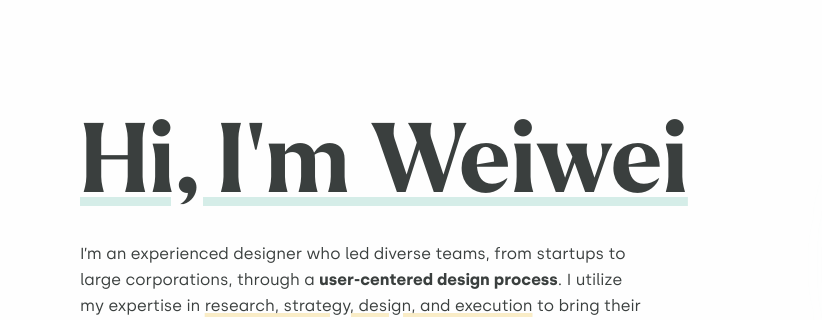
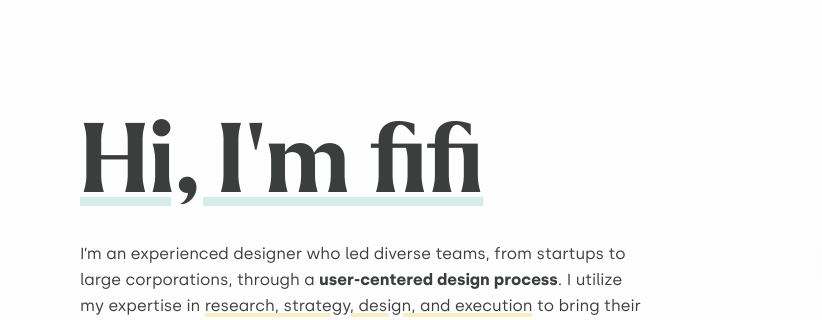
Before and after one commit to weiweizh/weiweizh.github.io, a website: page index.html in a window 1280 px wide. Shown: the part 176-496 px from the top of the page, 0-822 px from the left. Drawn offline with Linux system fonts and the light colour scheme; files whose address does not match are found by name.

Commit message:
Update title to fifi

```diff
--- a/index.html
+++ b/index.html
@@ -80,7 +80,7 @@
     <div class="relative basis-2/3 pt-4 lg:pt-56 z-40">
       <div>
         <h1 class="boldheader ">
-          <Span class="">Hi, I’m Weiwei</Span>
+          <Span class="">Hi, I'm fifi</Span>
         </h1>
       </div>
       <div class="pt-8 w-full lg:w-4/5 2xl:w-3/5">
```
